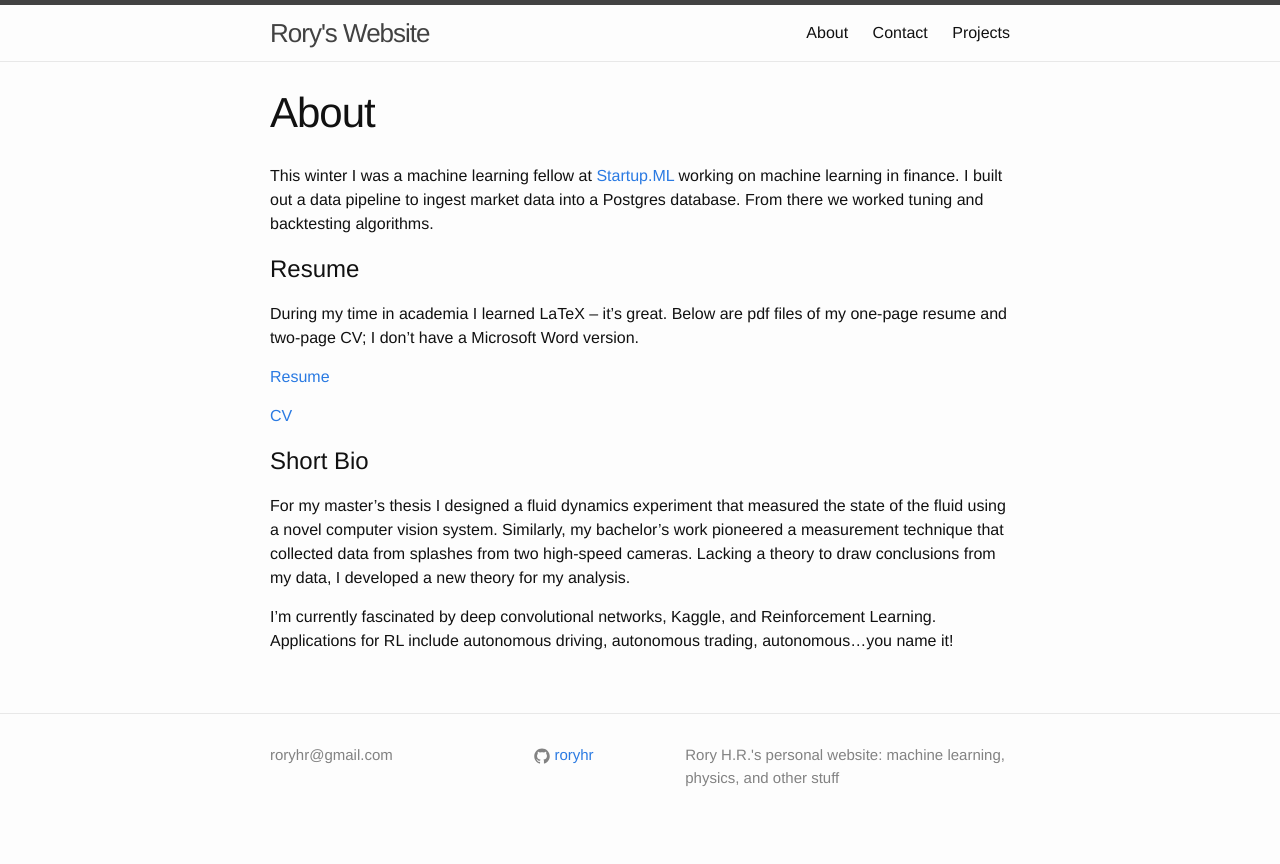
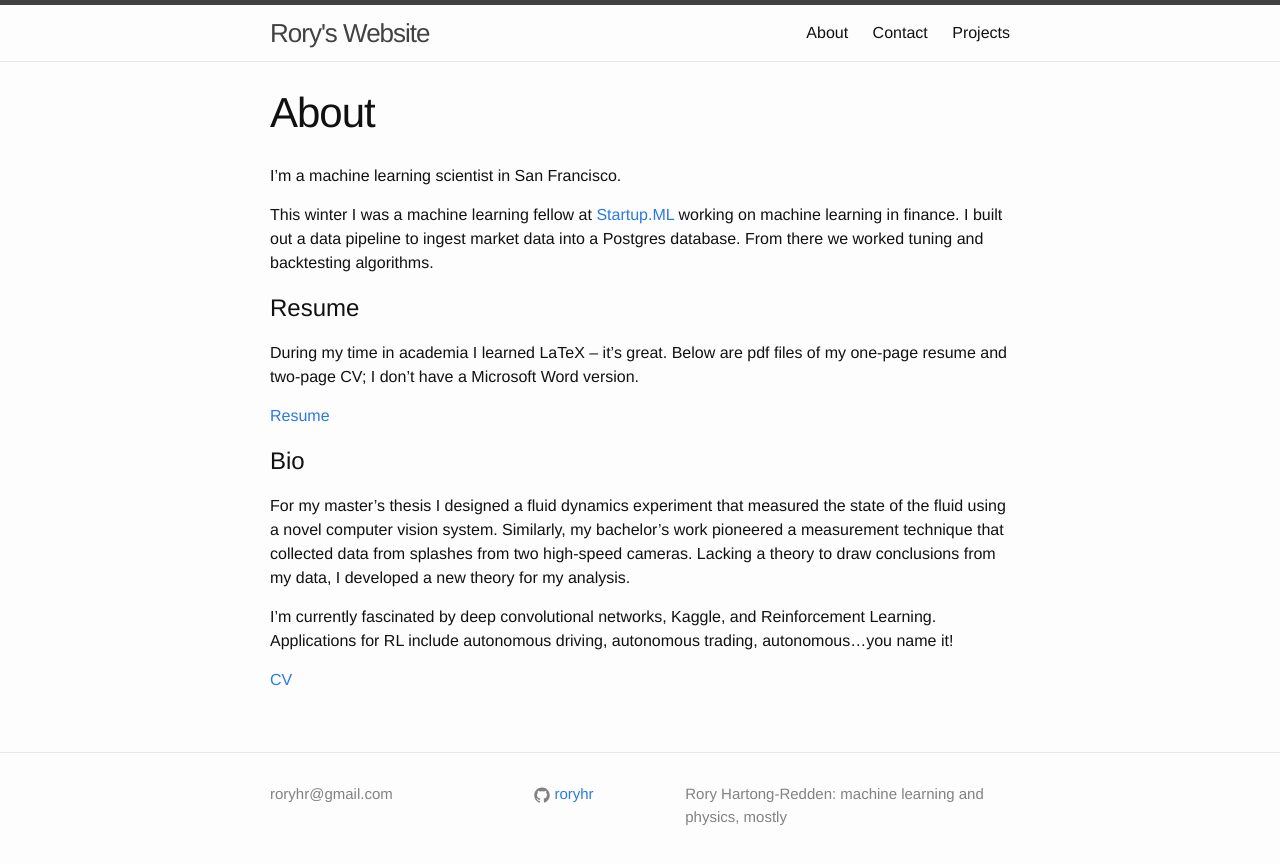
Before and after one commit to roryhr/roryhr.github.io, a Jekyll site: the page built from about.md, in a window 1280 px wide. Shown: the top 864 px of the page. Built offline with Jekyll 4.4.1, drawn with Linux system fonts in a browser that asks for light colours.

Commit message:
use full name:

```diff
--- a/_config.yml
+++ b/_config.yml
@@ -9,7 +9,7 @@
 title: Rory's Website
 email: roryhr@gmail.com
 description: > # this means to ignore newlines until "baseurl:"
-  Rory H.R.'s personal website: machine learning, physics, and other stuff
+  Rory Hartong-Redden: machine learning and physics, mostly
 baseurl: "" # the subpath of your site, e.g. /blog
 # url: "http://yourdomain.com" # the base hostname & protocol for your site
 # twitter_username: rory_h_r
--- a/about.md
+++ b/about.md
@@ -3,6 +3,7 @@ layout: page
 title: About
 permalink: /about/
 ---
+I'm a machine learning scientist in San Francisco.
 
 This winter I was a machine learning fellow at [Startup.ML](Startup.ML) working on
 machine learning in finance. I built out a data pipeline to ingest market data
@@ -16,9 +17,8 @@ I don't have a Microsoft Word version.
 
 [Resume](https://github.com/roryhr/resume/raw/master/rhartong_redden_resume.pdf)
 
-[CV](https://github.com/roryhr/resume/raw/master/rhartong_redden_cv.pdf)
 
-# Short Bio
+# Bio
 
 For my master’s thesis I designed a fluid dynamics experiment that measured
 the state of the fluid using a novel computer vision system.
```
Also changed, not shown: other parts of about.md (+2 -0 lines).
